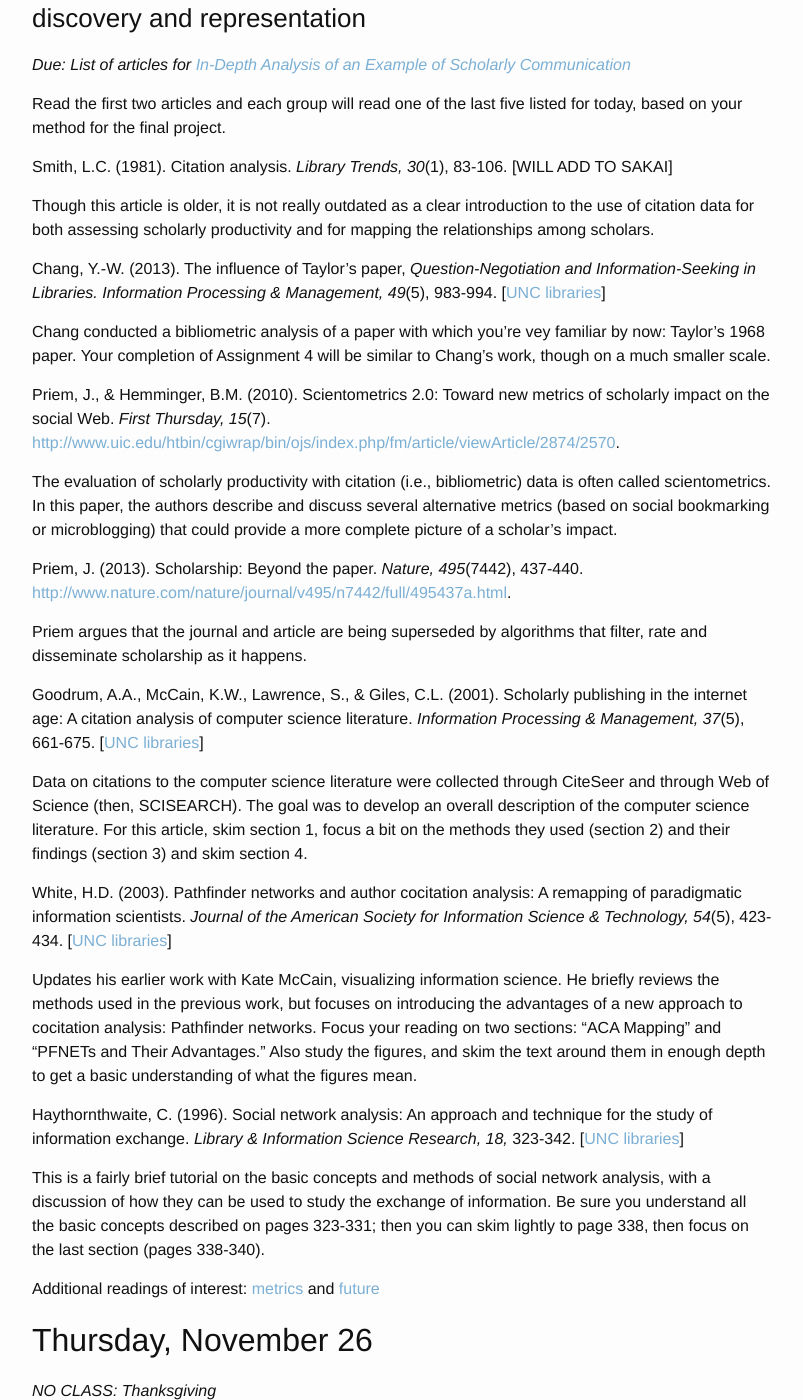
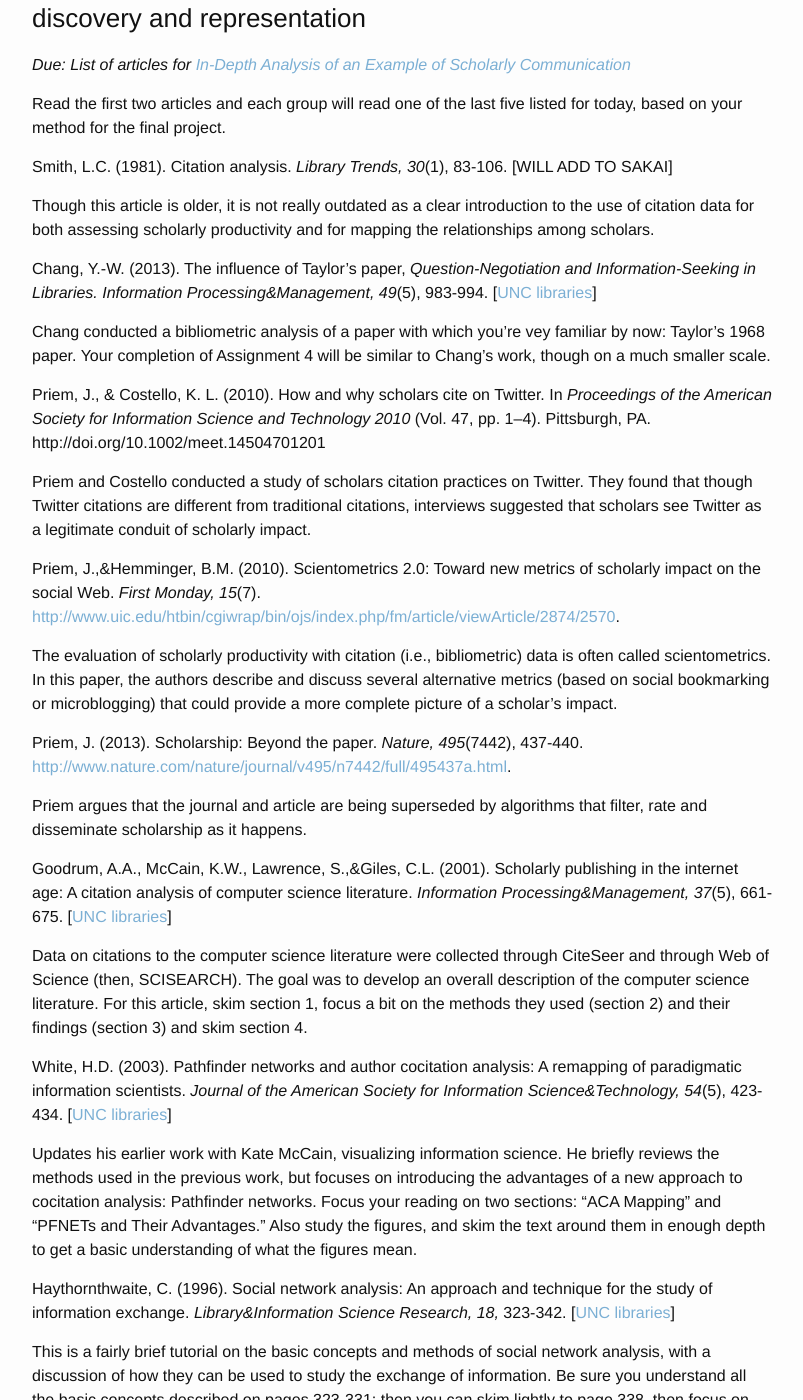
Before and after one commit to jdmar3/inls718, a Jekyll site: the page built from schedule/index.md, in a window 1280 px wide and 1400 px high, scrolled down 16713 px. Shown: the whole window, without its empty margins (238-1041 px from the left). Built offline with Jekyll 4.4.1, drawn with Linux system fonts in a browser that asks for light colours; Markdown is read by kramdown in place of the engine named in the settings; some of the changed lines change nothing that is shown; some of the changed text lies outside the part shown.

Commit message:
add paper

```diff
--- a/schedule/index.md
+++ b/schedule/index.md
@@ -849,9 +849,9 @@ later, the Web. It is primarily of historic interest, but every
 well-educated ILS professional should have read it. So take a look. If
 you've read it before, focus your attention on sections 5-6 (p41-44).
 
-Bornmann, L., & Marx, W. (2012). The Anna Karenina principle: A way of
+Bornmann, L.,&amp;Marx, W. (2012). The Anna Karenina principle: A way of
 thinking about success in science. *Journal of American Society for
-Information Science & Technology*, *63*(10), 2037-2051. \[[UNC
+Information Science&amp;Technology*, *63*(10), 2037-2051. \[[UNC
 libraries](http://libproxy.lib.unc.edu/login?url=http://dx.doi.org/10.1002/asi.22661)\]
 
 This article focuses on success in science in terms of peer review,
@@ -864,7 +864,7 @@ provides a higher-level view of the scientific/research enterprise.
 I will discuss the following articles, but you do not have to read them unless you want more depth on this topic:
 
 Palmer, C.L. (2005). Scholarly work and the shaping of digital access.
-*Journal of American Society for Information Science & Technology*,
+*Journal of American Society for Information Science&amp;Technology*,
 *56*(11), 1140-1153. \[[UNC
 libraries](http://libproxy.lib.unc.edu/login?url=http://dx.doi.org/10.1002/asi.20204)\]
 
@@ -911,15 +911,19 @@ productivity and for mapping the relationships among scholars.
 
 Chang, Y.-W. (2013). The influence of Taylor's paper,
 *Question-Negotiation and Information-Seeking in Libraries. Information
-Processing & Management, 49*(5), 983-994. \[[UNC
+Processing&amp;Management, 49*(5), 983-994. \[[UNC
 libraries](http://libproxy.lib.unc.edu/login?url=http://dx.doi.org/10.1016/j.ipm.2013.03.003)\]
 
 Chang conducted a bibliometric analysis of a paper with which you're vey
 familiar by now: Taylor's 1968 paper. Your completion of Assignment 4
 will be similar to Chang's work, though on a much smaller scale.
 
-Priem, J., & Hemminger, B.M. (2010). Scientometrics 2.0: Toward new
-metrics of scholarly impact on the social Web. *First Thursday, 15*(7).
+Priem, J., &amp; Costello, K. L. (2010). How and why scholars cite on Twitter. In *Proceedings of the American Society for Information Science and Technology 2010* (Vol. 47, pp. 1–4). Pittsburgh, PA. http://doi.org/10.1002/meet.14504701201
+
+Priem and Costello conducted a study of scholars citation practices on Twitter. They found that though Twitter citations are different from traditional citations, interviews suggested that scholars see Twitter as a legitimate conduit of scholarly impact.
+
+Priem, J.,&amp;Hemminger, B.M. (2010). Scientometrics 2.0: Toward new
+metrics of scholarly impact on the social Web. *First Monday, 15*(7).
 <http://www.uic.edu/htbin/cgiwrap/bin/ojs/index.php/fm/article/viewArticle/2874/2570>.
 
 The evaluation of scholarly productivity with citation (i.e.,
@@ -935,9 +939,9 @@ Priem, J. (2013). Scholarship: Beyond the paper. *Nature, 495*(7442),
 Priem argues that the journal and article are being superseded by
 algorithms that filter, rate and disseminate scholarship as it happens.
 
-Goodrum, A.A., McCain, K.W., Lawrence, S., & Giles, C.L. (2001).
+Goodrum, A.A., McCain, K.W., Lawrence, S.,&amp;Giles, C.L. (2001).
 Scholarly publishing in the internet age: A citation analysis of
-computer science literature. *Information Processing & Management,
+computer science literature. *Information Processing&amp;Management,
 37*(5), 661-675. \[[UNC
 libraries](http://libproxy.lib.unc.edu/login?url=http://dx.doi.org/10.1016/S0306-4573(00)00047-9)\]
 
@@ -949,7 +953,7 @@ they used (section 2) and their findings (section 3) and skim section 4.
 
 White, H.D. (2003). Pathfinder networks and author cocitation analysis:
 A remapping of paradigmatic information scientists. *Journal of the
-American Society for Information Science & Technology, 54*(5), 423-434.
+American Society for Information Science&amp;Technology, 54*(5), 423-434.
 \[[UNC
 libraries](http://libproxy.lib.unc.edu/login?url=http://dx.doi.org/10.1002/asi.10228)\]
 
@@ -962,7 +966,7 @@ skim the text around them in enough depth to get a basic understanding
 of what the figures mean.
 
 Haythornthwaite, C. (1996). Social network analysis: An approach and
-technique for the study of information exchange. *Library & Information
+technique for the study of information exchange. *Library&amp;Information
 Science Research, 18,* 323-342. \[[UNC
 libraries](http://libproxy.lib.unc.edu/login?url=http://dx.doi.org/10.1016/S0740-8188(96)90003-1)\]
 
```
